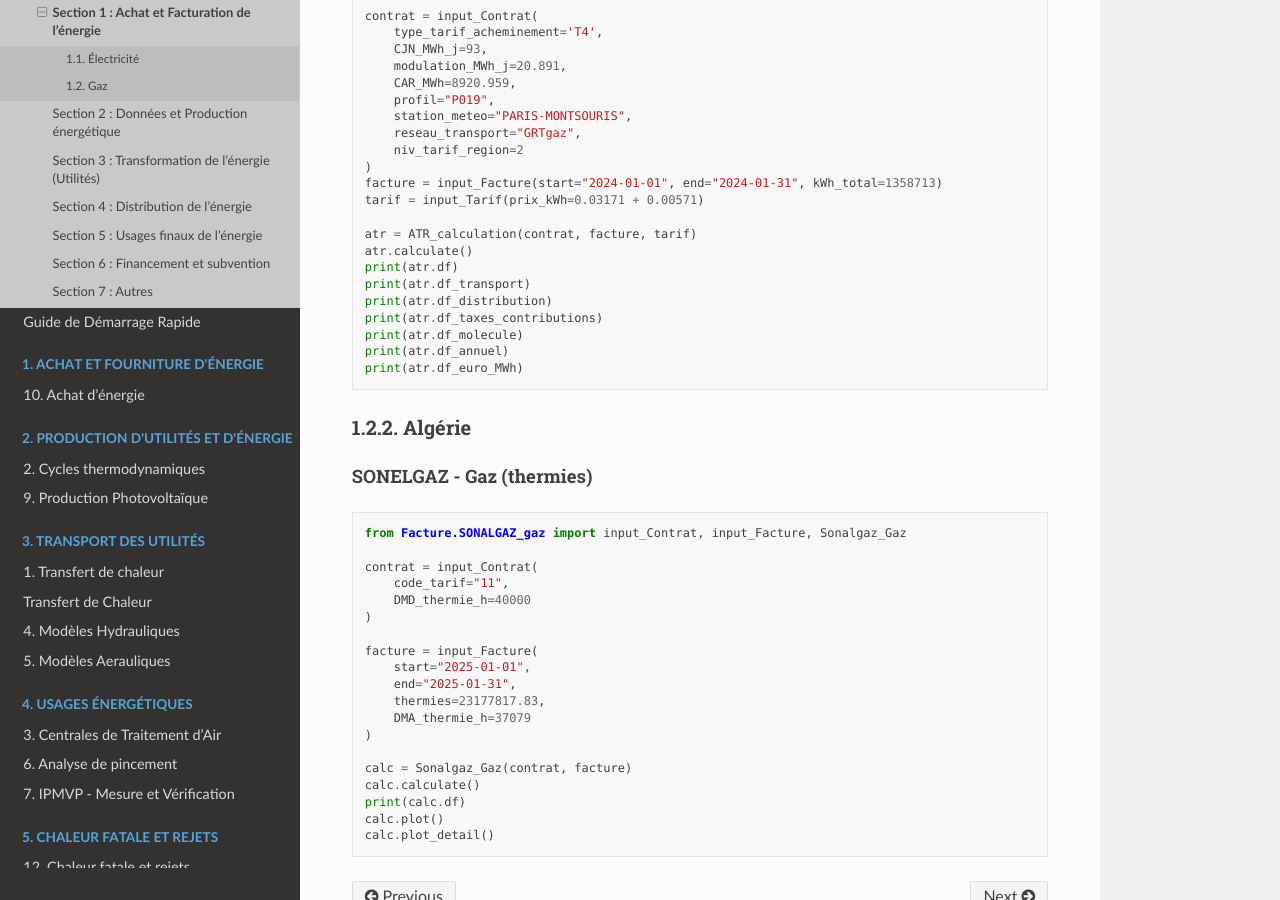
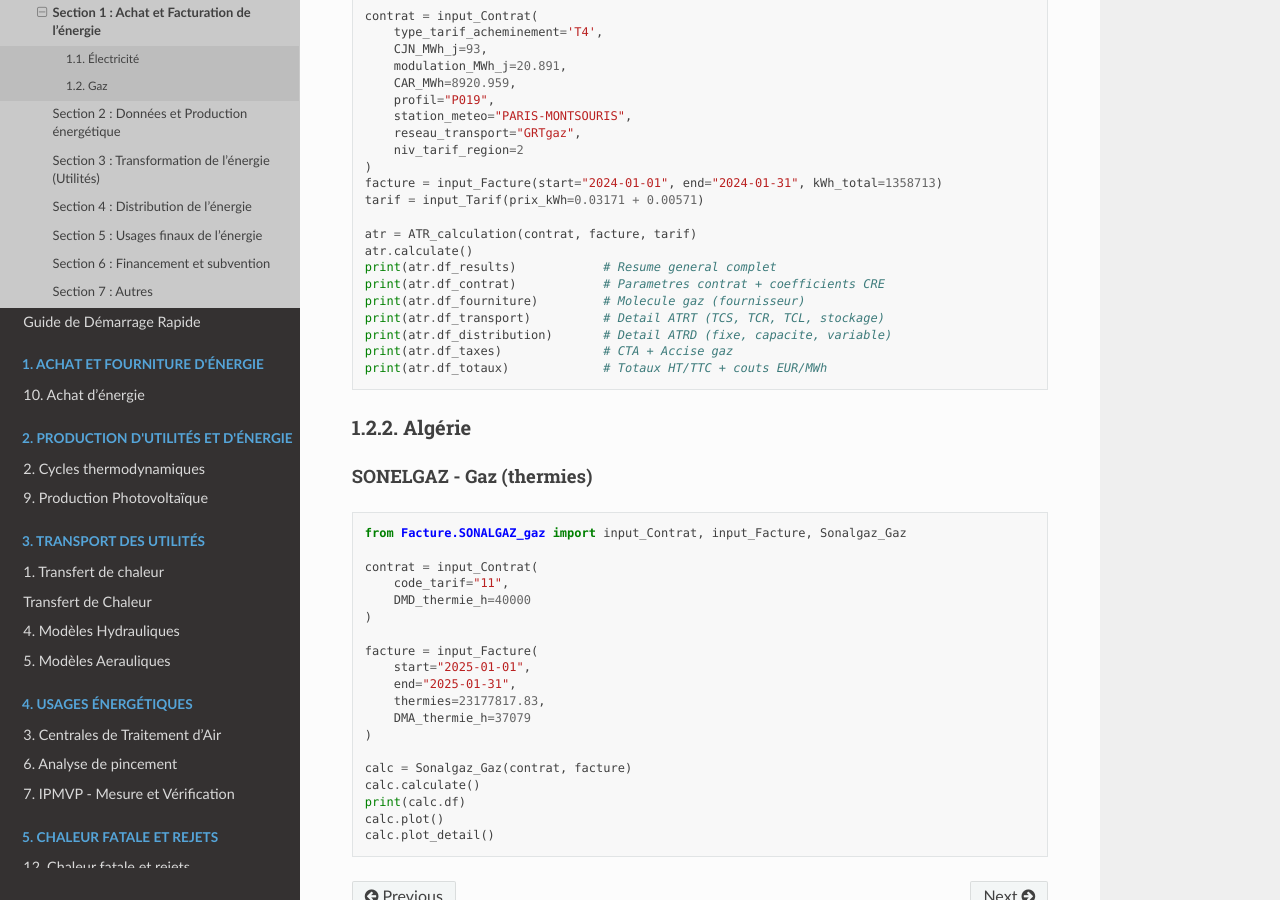
Before and after one commit to ZoheirHADID/EnergySystemModels-fr, a Sphinx documentation site: the page built from docs/source/usage/section-1-achat-facturation.rst, in a window 1280 px wide and 900 px high, scrolled down 4490 px. Built offline with Sphinx 7.4.7 and the Read the Docs theme 3.1.0, drawn with Linux system fonts in a browser that asks for light colours; pages that are not in the unit, such as notebooks, are missing from menus.

Commit message:
fix: update all examples to use new DataFrame names (v20260408002)
- contrat_gaz.rst: atr.df → df_results, df_taxes_contributions → df_taxes,
  df_molecule → df_fourniture, df_euro_MWh → df_totaux
- usage/section-1-achat-facturation.rst: same fixes

Co-Authored-By: Claude Opus 4.6 (1M context) <noreply@anthropic.com>

```diff
--- a/docs/source/usage/section-1-achat-facturation.rst
+++ b/docs/source/usage/section-1-achat-facturation.rst
@@ -271,13 +271,13 @@ ATR - Transport & Distribution (GRTgaz)
 
    atr = ATR_calculation(contrat, facture, tarif)
    atr.calculate()
-   print(atr.df)
-   print(atr.df_transport)
-   print(atr.df_distribution)
-   print(atr.df_taxes_contributions)
-   print(atr.df_molecule)
-   print(atr.df_annuel)
-   print(atr.df_euro_MWh)
+   print(atr.df_results)            # Resume general complet
+   print(atr.df_contrat)            # Parametres contrat + coefficients CRE
+   print(atr.df_fourniture)         # Molecule gaz (fournisseur)
+   print(atr.df_transport)          # Detail ATRT (TCS, TCR, TCL, stockage)
+   print(atr.df_distribution)       # Detail ATRD (fixe, capacite, variable)
+   print(atr.df_taxes)              # CTA + Accise gaz
+   print(atr.df_totaux)             # Totaux HT/TTC + couts EUR/MWh
 
 1.2.2. Algérie
 ~~~~~~~~~~~~~~
```
Also changed, not shown: docs/source/010-achat-energie/contrat_gaz.rst (+6 -5 lines).
